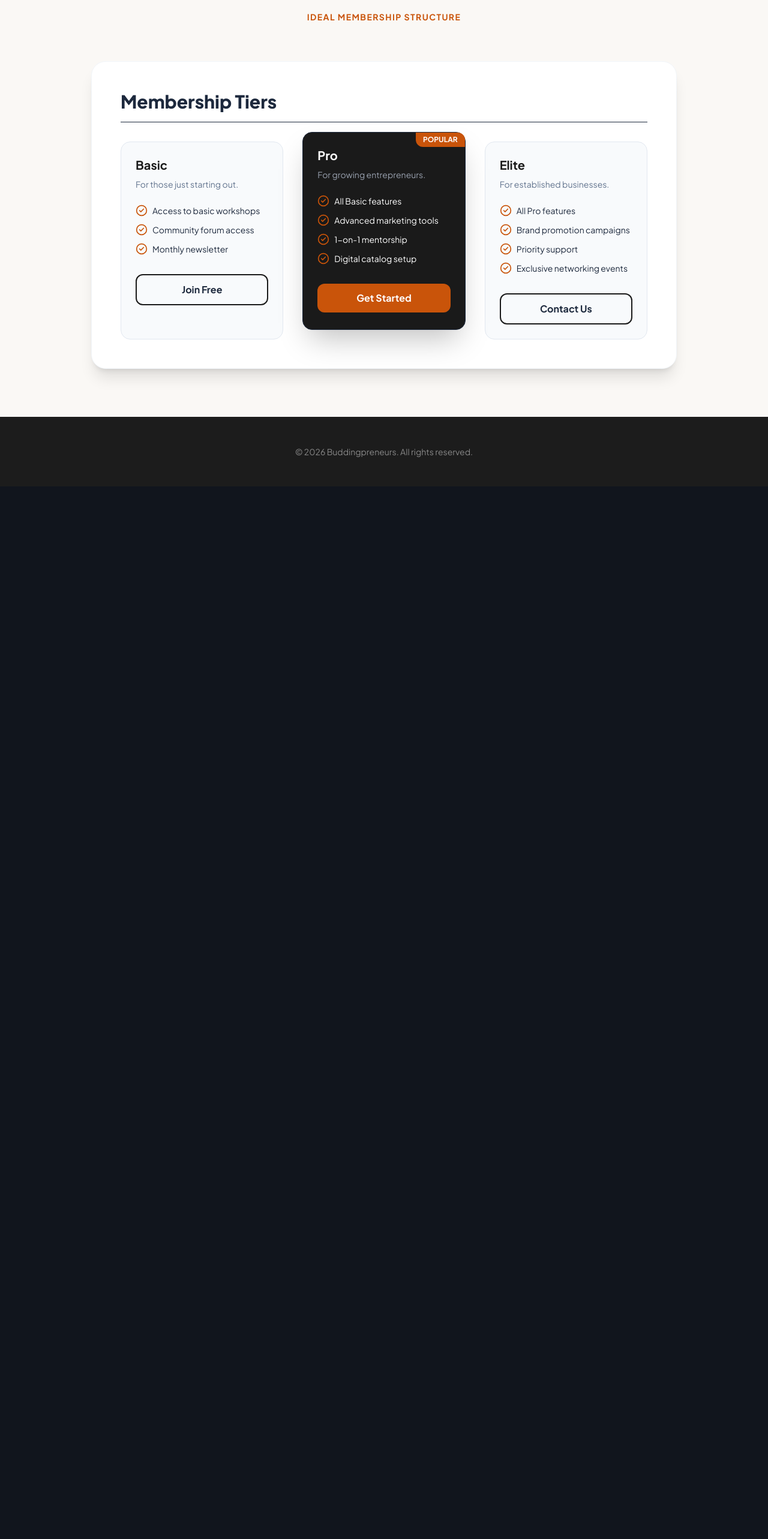
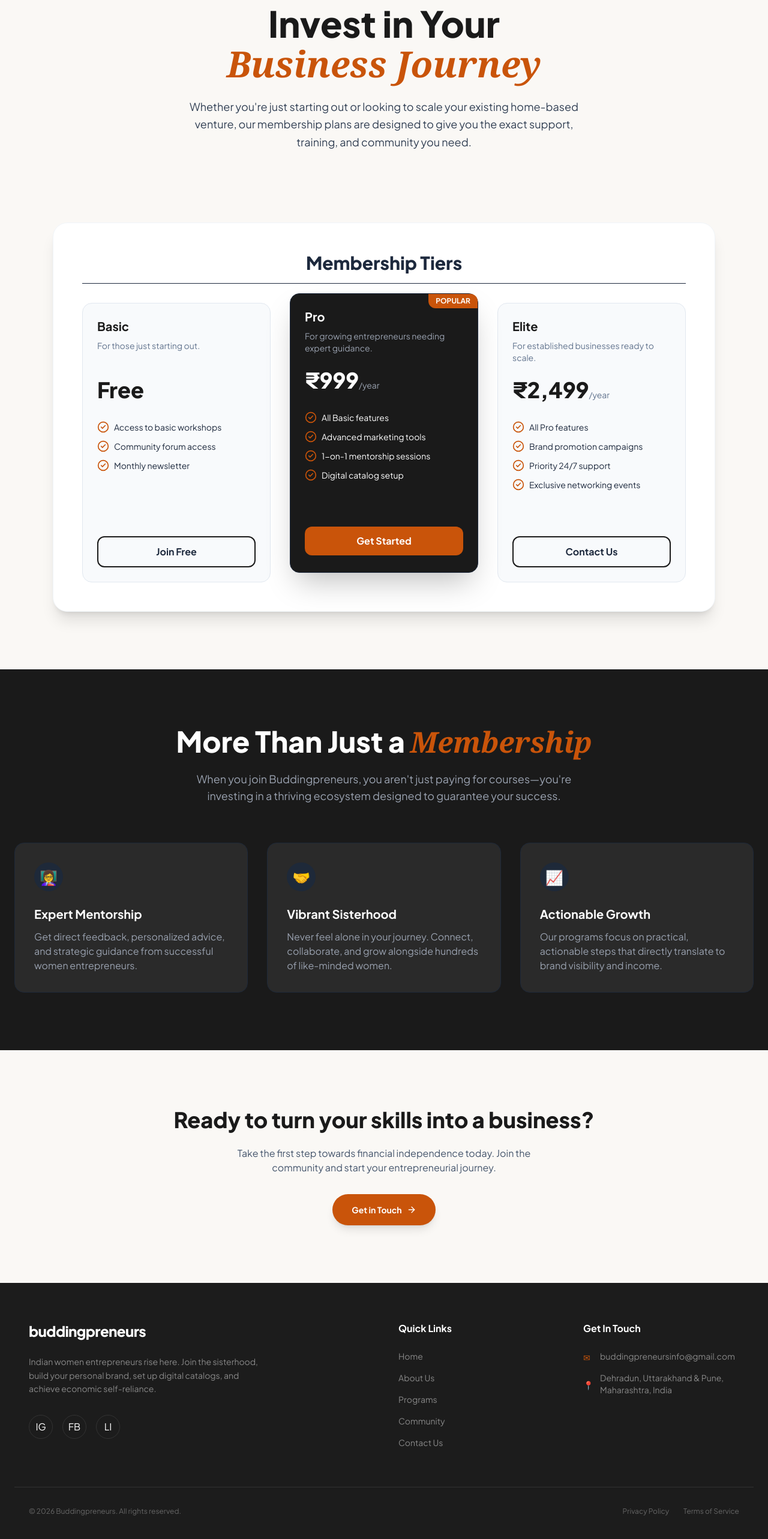
Before and after one commit to the-forgotten-polymath/budding-preneurs, a Next.js app in the folder buddingpreneurs-app/: page /business-plan in a window 1280 px wide. Shown: the part 174-2740 px from the top of the page at 60% size. Before the commit the page ends 985 px from the top, so only its background shows below. Built offline with nearby package versions, Linux system fonts and the light colour scheme.

Commit message:
feat: complete Business Plan page content and finalize footer

```diff
--- a/buddingpreneurs-app/src/app/business-plan/page.tsx
+++ b/buddingpreneurs-app/src/app/business-plan/page.tsx
@@ -87,20 +87,34 @@ export default function BusinessPlanPage() {
         )}
       </AnimatePresence>
 
-      <main className="flex-grow pt-32 pb-20 px-6 max-w-5xl mx-auto w-full">
-        <div className="text-center mb-16">
-          <h1 className="text-4xl md:text-5xl font-black text-[#1A1A1A] mb-4">Business Plan</h1>
-          <p className="text-[#C9540A] font-bold tracking-widest uppercase text-sm">Ideal Membership Structure</p>
+      <main className="flex-grow">
+        {/* HERO SECTION */}
+        <section className="pt-32 pb-20 px-6 max-w-7xl mx-auto text-center">
+          <div className="inline-flex items-center gap-2 px-3 py-1.5 rounded-full bg-orange-100 text-[#C9540A] text-xs font-bold tracking-widest uppercase mb-6">
+            <span>Membership Plans</span>
           </div>
+          <h1 className="text-4xl md:text-6xl font-black text-[#1A1A1A] leading-[1.1] mb-6">
+            Invest in Your <br />
+            <span className="italic font-serif text-[#C9540A]">Business Journey</span>
+          </h1>
+          <p className="text-[#334155] text-lg leading-relaxed max-w-2xl mx-auto mb-10">
+            Whether you're just starting out or looking to scale your existing home-based venture, our membership plans are designed to give you the exact support, training, and community you need.
+          </p>
+        </section>
 
+        {/* PRICING SECTION */}
+        <section className="pb-24 px-6 max-w-6xl mx-auto">
           <div className="bg-white rounded-3xl p-8 md:p-12 shadow-xl border border-slate-100">
-          <h2 className="text-3xl font-black mb-8 border-b pb-4">Membership Tiers</h2>
+            <h2 className="text-3xl font-black mb-8 border-b pb-4 text-center">Membership Tiers</h2>
 
             <div className="grid grid-cols-1 md:grid-cols-3 gap-8">
-            <div className="bg-slate-50 rounded-2xl p-6 border border-slate-200">
+              <div className="bg-slate-50 rounded-2xl p-6 border border-slate-200 hover:shadow-md transition-shadow">
                 <h3 className="text-xl font-bold text-[#1A1A1A] mb-2">Basic</h3>
-              <p className="text-slate-500 mb-6 text-sm">For those just starting out.</p>
-              <ul className="space-y-3 mb-8">
+                <p className="text-slate-500 mb-6 text-sm h-10">For those just starting out.</p>
+                <div className="mb-8">
+                  <span className="text-4xl font-black text-[#1A1A1A]">Free</span>
+                </div>
+                <ul className="space-y-3 mb-8 h-40">
                   <li className="flex gap-2 text-sm"><CheckCircle2 className="w-5 h-5 text-[#C9540A] shrink-0"/> Access to basic workshops</li>
                   <li className="flex gap-2 text-sm"><CheckCircle2 className="w-5 h-5 text-[#C9540A] shrink-0"/> Community forum access</li>
                   <li className="flex gap-2 text-sm"><CheckCircle2 className="w-5 h-5 text-[#C9540A] shrink-0"/> Monthly newsletter</li>
@@ -111,34 +125,138 @@ export default function BusinessPlanPage() {
               <div className="bg-[#1A1A1A] text-white rounded-2xl p-6 border border-slate-800 relative transform md:-translate-y-4 shadow-2xl">
                 <div className="absolute top-0 right-0 bg-[#C9540A] text-xs font-bold px-3 py-1 rounded-bl-xl rounded-tr-xl">POPULAR</div>
                 <h3 className="text-xl font-bold mb-2">Pro</h3>
-              <p className="text-gray-400 mb-6 text-sm">For growing entrepreneurs.</p>
-              <ul className="space-y-3 mb-8">
+                <p className="text-gray-400 mb-6 text-sm h-10">For growing entrepreneurs needing expert guidance.</p>
+                <div className="mb-8">
+                  <span className="text-4xl font-black">₹999</span>
+                  <span className="text-gray-400 text-sm">/year</span>
+                </div>
+                <ul className="space-y-3 mb-8 h-40">
                   <li className="flex gap-2 text-sm"><CheckCircle2 className="w-5 h-5 text-[#C9540A] shrink-0"/> All Basic features</li>
                   <li className="flex gap-2 text-sm"><CheckCircle2 className="w-5 h-5 text-[#C9540A] shrink-0"/> Advanced marketing tools</li>
-                <li className="flex gap-2 text-sm"><CheckCircle2 className="w-5 h-5 text-[#C9540A] shrink-0"/> 1-on-1 mentorship</li>
+                  <li className="flex gap-2 text-sm"><CheckCircle2 className="w-5 h-5 text-[#C9540A] shrink-0"/> 1-on-1 mentorship sessions</li>
                   <li className="flex gap-2 text-sm"><CheckCircle2 className="w-5 h-5 text-[#C9540A] shrink-0"/> Digital catalog setup</li>
                 </ul>
                 <button className="w-full py-3 rounded-xl bg-[#C9540A] font-bold hover:bg-white hover:text-[#C9540A] transition-colors">Get Started</button>
               </div>
 
-            <div className="bg-slate-50 rounded-2xl p-6 border border-slate-200">
+              <div className="bg-slate-50 rounded-2xl p-6 border border-slate-200 hover:shadow-md transition-shadow">
                 <h3 className="text-xl font-bold text-[#1A1A1A] mb-2">Elite</h3>
-              <p className="text-slate-500 mb-6 text-sm">For established businesses.</p>
-              <ul className="space-y-3 mb-8">
+                <p className="text-slate-500 mb-6 text-sm h-10">For established businesses ready to scale.</p>
+                <div className="mb-8">
+                  <span className="text-4xl font-black text-[#1A1A1A]">₹2,499</span>
+                  <span className="text-slate-500 text-sm">/year</span>
+                </div>
+                <ul className="space-y-3 mb-8 h-40">
                   <li className="flex gap-2 text-sm"><CheckCircle2 className="w-5 h-5 text-[#C9540A] shrink-0"/> All Pro features</li>
                   <li className="flex gap-2 text-sm"><CheckCircle2 className="w-5 h-5 text-[#C9540A] shrink-0"/> Brand promotion campaigns</li>
-                <li className="flex gap-2 text-sm"><CheckCircle2 className="w-5 h-5 text-[#C9540A] shrink-0"/> Priority support</li>
+                  <li className="flex gap-2 text-sm"><CheckCircle2 className="w-5 h-5 text-[#C9540A] shrink-0"/> Priority 24/7 support</li>
                   <li className="flex gap-2 text-sm"><CheckCircle2 className="w-5 h-5 text-[#C9540A] shrink-0"/> Exclusive networking events</li>
                 </ul>
                 <button className="w-full py-3 rounded-xl border-2 border-[#1A1A1A] font-bold hover:bg-[#1A1A1A] hover:text-white transition-colors">Contact Us</button>
               </div>
             </div>
           </div>
+        </section>
+
+        {/* WHY JOIN US / FEATURES */}
+        <section className="bg-[#1A1A1A] py-24 px-6 text-white">
+          <div className="max-w-7xl mx-auto">
+            <div className="text-center mb-16">
+              <h2 className="text-3xl md:text-5xl font-black mb-6">More Than Just a <span className="italic font-serif text-[#C9540A]">Membership</span></h2>
+              <p className="text-gray-400 text-lg max-w-2xl mx-auto">
+                When you join Buddingpreneurs, you aren't just paying for courses—you're investing in a thriving ecosystem designed to guarantee your success.
+              </p>
+            </div>
+
+            <div className="grid grid-cols-1 md:grid-cols-2 lg:grid-cols-3 gap-8">
+              <div className="bg-[#2A2A2A] p-8 rounded-2xl border border-gray-800">
+                <div className="w-12 h-12 bg-gray-800 rounded-full flex items-center justify-center mb-6">
+                  <span className="text-2xl">👩‍🏫</span>
+                </div>
+                <h3 className="text-xl font-bold mb-3">Expert Mentorship</h3>
+                <p className="text-gray-400">Get direct feedback, personalized advice, and strategic guidance from successful women entrepreneurs.</p>
+              </div>
+              <div className="bg-[#2A2A2A] p-8 rounded-2xl border border-gray-800">
+                <div className="w-12 h-12 bg-gray-800 rounded-full flex items-center justify-center mb-6">
+                  <span className="text-2xl">🤝</span>
+                </div>
+                <h3 className="text-xl font-bold mb-3">Vibrant Sisterhood</h3>
+                <p className="text-gray-400">Never feel alone in your journey. Connect, collaborate, and grow alongside hundreds of like-minded women.</p>
+              </div>
+              <div className="bg-[#2A2A2A] p-8 rounded-2xl border border-gray-800">
+                <div className="w-12 h-12 bg-gray-800 rounded-full flex items-center justify-center mb-6">
+                  <span className="text-2xl">📈</span>
+                </div>
+                <h3 className="text-xl font-bold mb-3">Actionable Growth</h3>
+                <p className="text-gray-400">Our programs focus on practical, actionable steps that directly translate to brand visibility and income.</p>
+              </div>
+            </div>
+          </div>
+        </section>
+
+        {/* CTA SECTION */}
+        <section className="py-24 px-6 text-center">
+          <h2 className="text-3xl md:text-4xl font-black text-[#1A1A1A] mb-6">Ready to turn your skills into a business?</h2>
+          <p className="text-slate-600 mb-8 max-w-xl mx-auto">
+            Take the first step towards financial independence today. Join the community and start your entrepreneurial journey.
+          </p>
+          <a href="/contact" className="inline-flex items-center justify-center px-8 py-4 rounded-full text-sm font-bold transition-all gap-2 bg-[#C9540A] text-white hover:bg-[#1A1A1A] shadow-lg hover:shadow-xl">
+            <span>Get in Touch</span>
+            <ArrowRight className="w-4 h-4" />
+          </a>
+        </section>
       </main>
 
-      {/* Simplified footer */}
-      <footer className="py-12 bg-[#1C1C1C] text-center text-white">
-        <p className="text-[#888888] text-sm">© {new Date().getFullYear()} Buddingpreneurs. All rights reserved.</p>
+      {/* FULL FOOTER */}
+      <footer id="contact" className="py-16 px-6 bg-[#1C1C1C] relative z-10 w-full">
+        <div className="max-w-7xl mx-auto px-6 grid grid-cols-1 md:grid-cols-4 gap-12 items-start">
+          <div className="col-span-1 md:col-span-2">
+            <a href="/" className="flex items-center gap-2 mb-6">
+              <span className="text-2xl font-black tracking-tight text-white font-sans lowercase">buddingpreneurs</span>
+            </a>
+            <p className="text-[#888888] text-sm leading-relaxed max-w-sm font-sans mb-8">
+              Indian women entrepreneurs rise here. Join the sisterhood, build your personal brand, set up digital catalogs, and achieve economic self-reliance.
+            </p>
+            <div className="flex gap-4">
+               <a href="#" className="w-10 h-10 rounded-full border border-[#333333] flex items-center justify-center text-white hover:border-[#C9540A] hover:text-[#C9540A] transition-colors">IG</a>
+               <a href="#" className="w-10 h-10 rounded-full border border-[#333333] flex items-center justify-center text-white hover:border-[#C9540A] hover:text-[#C9540A] transition-colors">FB</a>
+               <a href="#" className="w-10 h-10 rounded-full border border-[#333333] flex items-center justify-center text-white hover:border-[#C9540A] hover:text-[#C9540A] transition-colors">LI</a>
+            </div>
+          </div>
+
+          <div>
+            <h4 className="text-white font-bold mb-6">Quick Links</h4>
+            <ul className="flex flex-col gap-4 text-sm text-[#888888]">
+              <li><a href="/" className="hover:text-white transition-colors">Home</a></li>
+              <li><a href="/about" className="hover:text-white transition-colors">About Us</a></li>
+              <li><a href="/programs" className="hover:text-white transition-colors">Programs</a></li>
+              <li><a href="/community" className="hover:text-white transition-colors">Community</a></li>
+              <li><a href="/contact" className="hover:text-white transition-colors">Contact Us</a></li>
+            </ul>
+          </div>
+
+          <div>
+            <h4 className="text-white font-bold mb-6">Get In Touch</h4>
+            <div className="flex flex-col gap-4 text-sm text-[#888888]">
+              <div className="flex items-center gap-3">
+                <span className="w-4 h-4 text-[#C9540A]">✉</span>
+                <span>{siteMetadata.contactEmail}</span>
+              </div>
+              <div className="flex items-center gap-3">
+                <span className="w-4 h-4 text-[#C9540A]">📍</span>
+                <span>{siteMetadata.location}</span>
+              </div>
+            </div>
+          </div>
+        </div>
+
+        <div className="max-w-7xl mx-auto px-6 mt-16 pt-8 border-t border-[#333333] flex flex-col md:flex-row justify-between items-center gap-4 text-xs text-[#666666]">
+          <span>&copy; {new Date().getFullYear()} Buddingpreneurs. All rights reserved.</span>
+          <div className="flex gap-6">
+            <a href="#" className="hover:text-white transition-colors">Privacy Policy</a>
+            <a href="#" className="hover:text-white transition-colors">Terms of Service</a>
+          </div>
+        </div>
       </footer>
     </div>
   );
```
Lines whose indentation alone changed are shown as unchanged.
